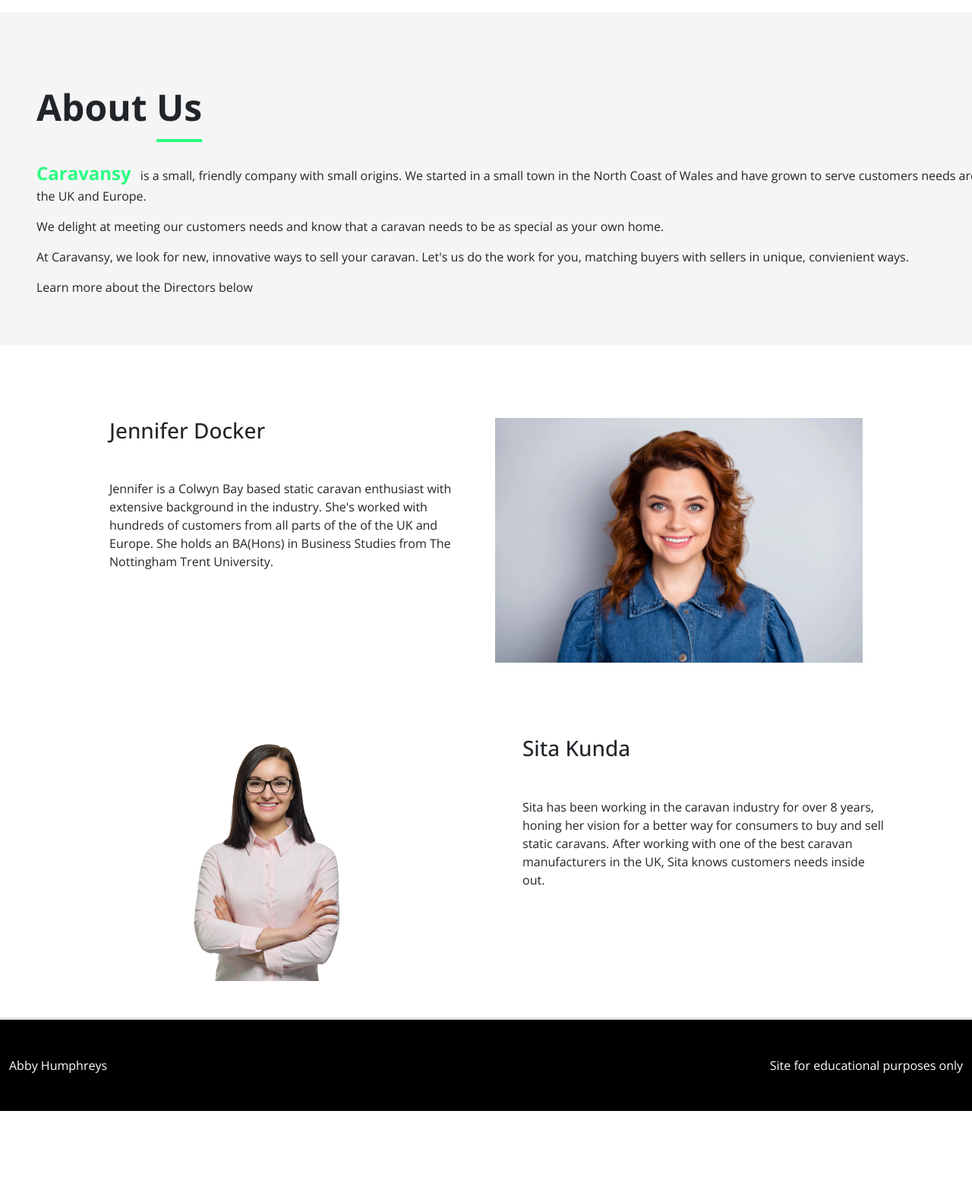
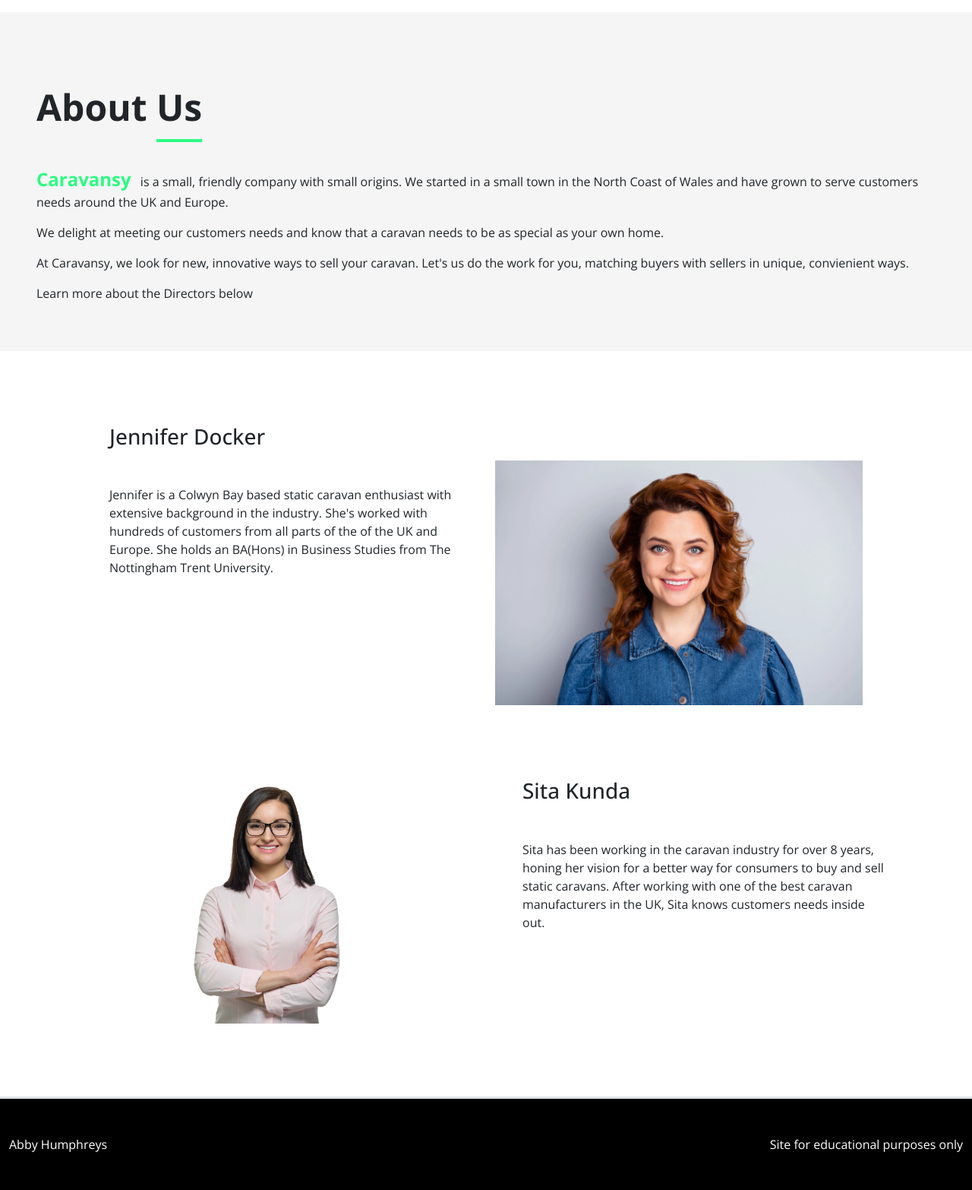
Before and after one commit to AbbyHumphreys/Caravansy, a Flask app: page /about in a window 1280 px wide. Shown: the part 90-1656 px from the top of the page at 76% size. Before the commit the page ends 1552 px from the top, so only its background shows below. Run offline with Flask 2, Linux system fonts and the light colour scheme; some libraries are stand-ins or nearby versions.

Commit message:
style: adjust for smaller devices

```diff
--- a/templates/general_templates/about.html
+++ b/templates/general_templates/about.html
@@ -2,10 +2,10 @@
 {% block content %}
 
 <section id="about-section">
-    <div class="row d-flex pb-5 pt-5 bg-color-4">
-        <div class="col-12 d-flex flex-column ms-5">
-            <h1 class="text-capitalize pt-5 title-1">About <span class="underline">Us</span></h1>
-            <p class="pt-3 mt-3">
+    <div class="row d-flex pb-5 pt-5 bg-color-4 ps-5 pe-5">
+        <div class="col-12 d-flex flex-column">
+            <h1 class="text-capitalize pt-5 title-1 mb-5">About <span class="underline">Us</span></h1>
+            <p>
                 <strong class="txt-color-1 me-2">Caravansy</strong> is a small, friendly company with small origins.
                 We started in a small town in the North Coast of Wales and have grown
                 to serve customers needs around the UK and Europe.
@@ -26,8 +26,8 @@
     </div>
 </section>
 <section id="director-one-section">
-    <div class="row mt-5 pt-5 ps-5 pe-5 ms-5 me-5">
-        <div class="col-12 col-lg-6 ps-5">
+    <div class="row mt-5 pt-5 ps-md-5 pe-md-5 ms-5 me-5">
+        <div class="col-12 col-lg-6 ps-md-5">
             <h3 class="mb-4 pb-4">Jennifer Docker</h3>
             <p>
                 Jennifer is a Colwyn Bay based static caravan enthusiast
@@ -36,14 +36,14 @@
                 in Business Studies from The Nottingham Trent University.
             </p>
         </div>
-        <div class="col-12 col-lg-6 pe-5">
+        <div class="col-12 col-lg-6 pe-5 mt-5">
             <img src="{{ url_for('static', filename='images/jennifer-docker-about.webp') }}" class="img-fluid" alt="Jennifer Docker - Director">
         </div>
     </div>
 </section>
 <section id="director-two-section">
-    <div class="row mt-5 mb-5 pt-5 ps-5 pe-5 ms-5 me-5">
-        <div class="col-12 col-lg-6 pe-5">
+    <div class="row mt-5 mb-5 pt-5 ps-md-5 pe-md-5 ms-5 me-5">
+        <div class="col-12 col-lg-6 pe-5 mb-5">
             <img src="{{ url_for('static', filename='images/sita-kunda-about.webp') }}" class="img-fluid" alt="Sita Kunda - Director">
         </div>
         <div class="col-12 col-lg-6 ps-5">
--- a/templates/general_templates/home.html
+++ b/templates/general_templates/home.html
@@ -8,7 +8,7 @@
             {% if session.user %}
                 <a class="btn btn-primary rounded-0 mt-5 align-self-start ms-5" href="{{ url_for('add_listing') }}" role="button">List Caravan</a>
             {% else %}
-                <a class="btn btn-primary rounded-0 mt-5 align-self-start ms-5" href="{{ url_for('register') }}" role="button">List Caravan</a>
+                <a class="btn btn-primary rounded-0 mt-5 align-self-start ms-5 mb-5" href="{{ url_for('register') }}" role="button">List Caravan</a>
             {% endif %}
         </div>
         <div class="col-12 col-lg-8">
@@ -32,7 +32,7 @@
 <section id="buy-a-caravan-section">
     <div class="row d-flex mt-5 mb-5">
         <div class="col-12 col-lg-8">
-            <img src="{{ url_for('static', filename='images/static-caravan-one.webp') }}" class="img-fluid w-75 mx-auto d-block" alt="couple in a caravan">
+            <img src="{{ url_for('static', filename='images/static-caravan-one.webp') }}" class="img-fluid w-75 mx-auto d-block mb-5" alt="couple in a caravan">
         </div>
         <div class="col-12 col-lg-4 d-flex flex-column my-auto">
             <h1 class="text-capitalize ms-5">Find your perfect <span class="underline"><br>static caravan</span></h1>
--- a/templates/general_templates/sell.html
+++ b/templates/general_templates/sell.html
@@ -20,7 +20,7 @@
     </div>
 </section>
 <section id="how-it-works-section">
-    <div class="row mt-5 mb-5 pt-5 ps-5 pe-5 ms-5 me-5">
+    <div class="row mt-5 mb-5 pt-5 ps-5 pe-5 ms-md-5 me-md-5">
         <div class="col-12 col-lg-6 ps-5">
             <h3 class="mb-4 pb-4">How it works:</h3>
             <ul class="mb-4 pb-4">
@@ -32,7 +32,7 @@
             {% if session.user %}
                 <a class="btn btn-primary rounded-0 mb-2 align-self-start" href="{{ url_for('add_listing') }}" role="button">List Caravan</a>
             {% else %}
-                <a class="btn btn-primary rounded-0 mb-2 align-self-start" href="{{ url_for('register') }}" role="button">Register Now</a>
+                <a class="btn btn-primary rounded-0 mb-5 align-self-start" href="{{ url_for('register') }}" role="button">Register Now</a>
             {% endif %}
         </div>
         <div class="col-12 col-lg-6 pe-5">
```
